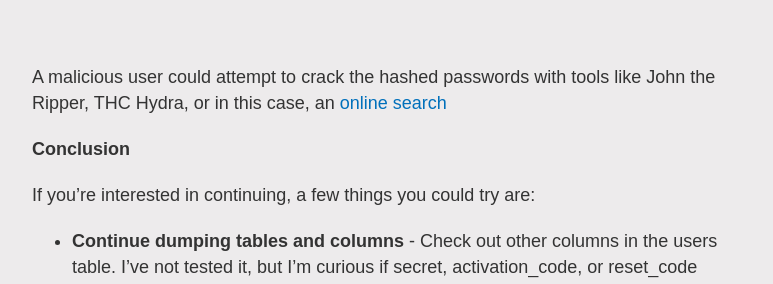
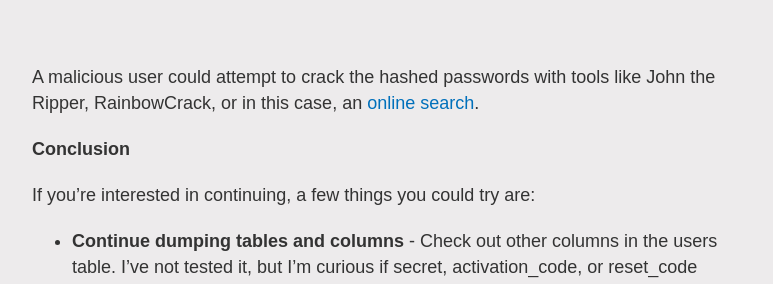
Before and after one commit to EllieBorden/ellieborden.tech, a Jekyll site: the page built from _posts/2019/2019-04-02-sql-injection.markdown, in a window 1280 px wide and 900 px high, scrolled down 11352 px. Shown: the part 193-477 px from the top of the window, without its empty margins (253-1026 px from the left). Built offline with Jekyll 4.4.1, drawn with Linux system fonts in a browser that asks for light colours; comment, search, counter and statistics services are not loaded.

Commit message:
minor corrections

```diff
--- a/_posts/2019/2019-04-02-sql-injection.markdown
+++ b/_posts/2019/2019-04-02-sql-injection.markdown
@@ -539,7 +539,7 @@
 
 &nbsp;
 
-A malicious user could attempt to crack the hashed passwords with tools like John the Ripper, THC Hydra, or in this case, an [online search](https://duckduckgo.com/?q=6885858486f31043e5839c735d99457f045affd0)
+A malicious user could attempt to crack the hashed passwords with tools like John the Ripper, RainbowCrack, or in this case, an [online search](https://duckduckgo.com/?q=6885858486f31043e5839c735d99457f045affd0).
 
 #### Conclusion
 
```
